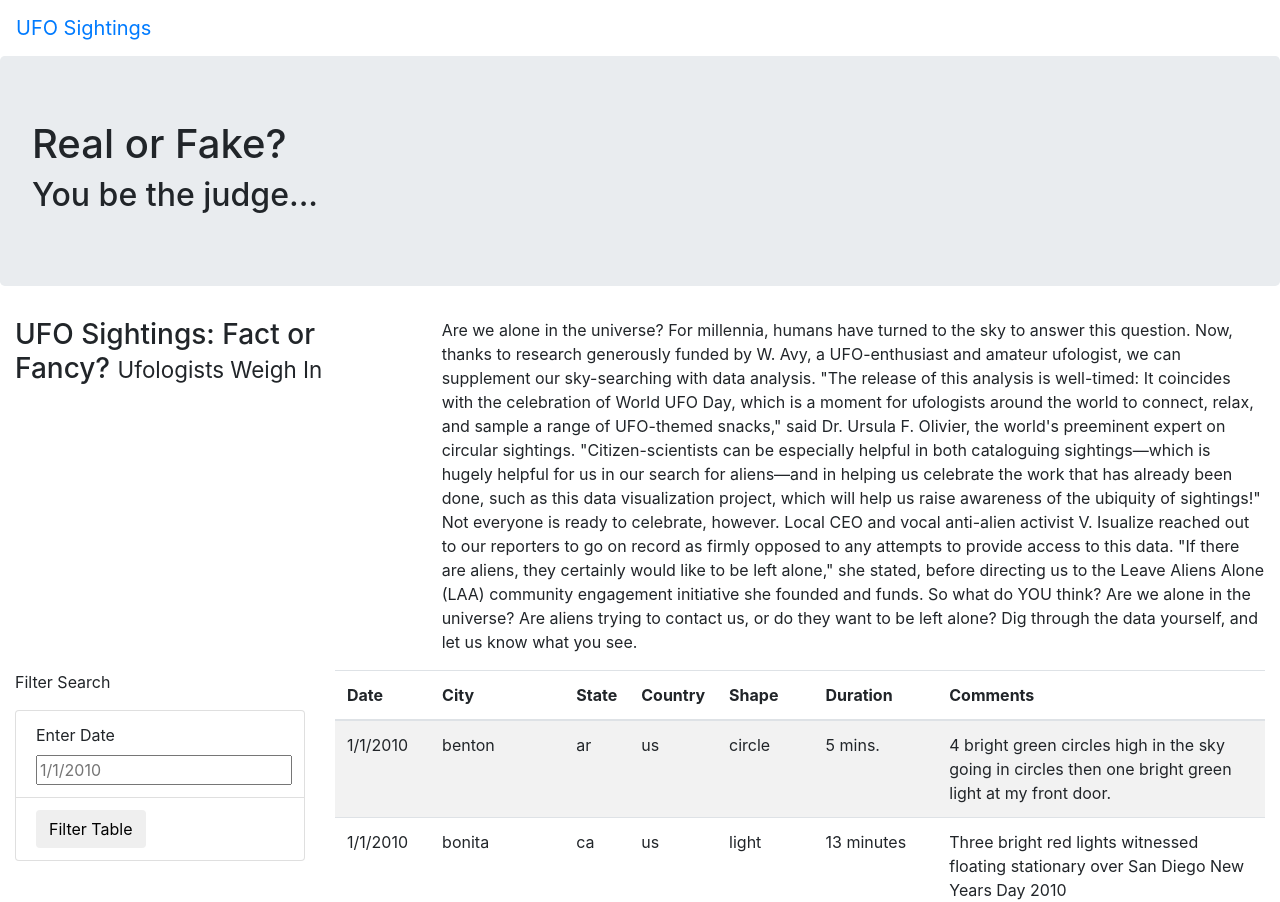
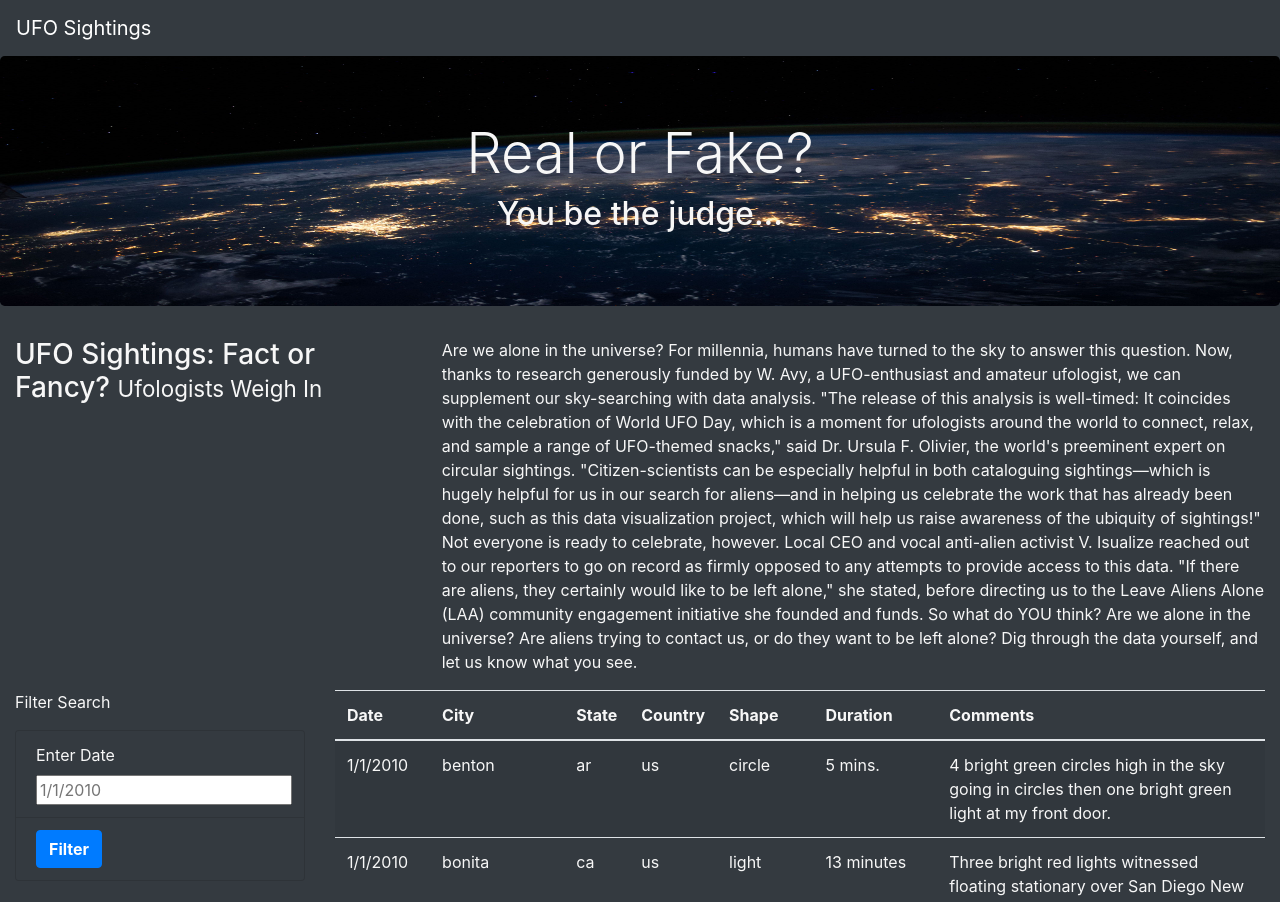
Before and after one commit to JustGitCoding/UFOs, a plain HTML site: page index.html in a window 1280 px wide. Shown: the top 902 px of the page. Drawn offline with nearby package versions, Linux system fonts and the light colour scheme.

Commit message:
customize webpage with bootstrap and css

```diff
--- a/index.html
+++ b/index.html
@@ -15,15 +15,15 @@
 </head>
 
 
-<body>
+<body class="bg-dark">
     <div class="wrapper">
         <!-- NavBar -->
-        <nav class="navbar navbar-expand-lg">
+        <nav class="navbar navbar-dark bg-dark navbar-expand-lg">
             <a class="navbar-brand" href="index.html">UFO Sightings</a>
         </nav>
     <!-- Jumbotron -->
     <div class="jumbotron">
-        <h1>Real or Fake?</h1>
+        <h1 class="display-4">Real or Fake?</h1>
         <h2>You be the judge...</h2>
     </div>
     <!-- Article -->
@@ -45,15 +45,15 @@
     <div class="container-fluid">
         <div class="row">
             <div class="col-md-3">
-                <form>
+                <form class="bg-dark">
                     <p>Filter Search</p>
-                    <ul class="list-group">
-                        <li class="list-group-item">
+                    <ul class="list-group bg-dark">
+                        <li class="list-group-item bg-dark">
                             <label for="date">Enter Date</label>
                             <input type="text" placeholder="1/1/2010" id="datetime"/>
                         </li>
-                        <li class="list-group-item">
-                            <button id="filter-btn" type="button" class="btn btn-default">Filter Table</button>
+                        <li class="list-group-item bg-dark">
+                            <button id="filter-btn" type="button" class="btn btn-primary"><b>Filter</b></button>
                         </li>
                     </ul>
                 </form>
--- a/static/css/style.css
+++ b/static/css/style.css
@@ -0,0 +1,11 @@
+body {
+
+    color: #f7f7f7;
+
+}
+
+.jumbotron {
+    background-image: url("../images/nasa.jpg");
+    background-size: 100% 100%;
+    text-align: center;
+}
--- a/static/js/app.js
+++ b/static/js/app.js
@@ -21,6 +21,7 @@ function buildTable(data) {
     });
 }
 
+//   ###### RETIRE handleClick Function and use Dynamic filters instead
 // function to rebuild a filtered table if a date is entered as a filter criteria
 function handleClick() {
     // grab the datetime value from the filter
@@ -38,5 +39,6 @@ function handleClick() {
 // use D3 to 'listen' for an event (in this case, the 'click' of our filtering button)
 d3.selectAll("#filter-btn").on("click", handleClick);
 
+
 // At the bare minimum - show the base table before users have an oppty to input any filter criteria
 buildTable(tableData);
```
Also changed, not shown: static/images/nasa.jpg (added).
